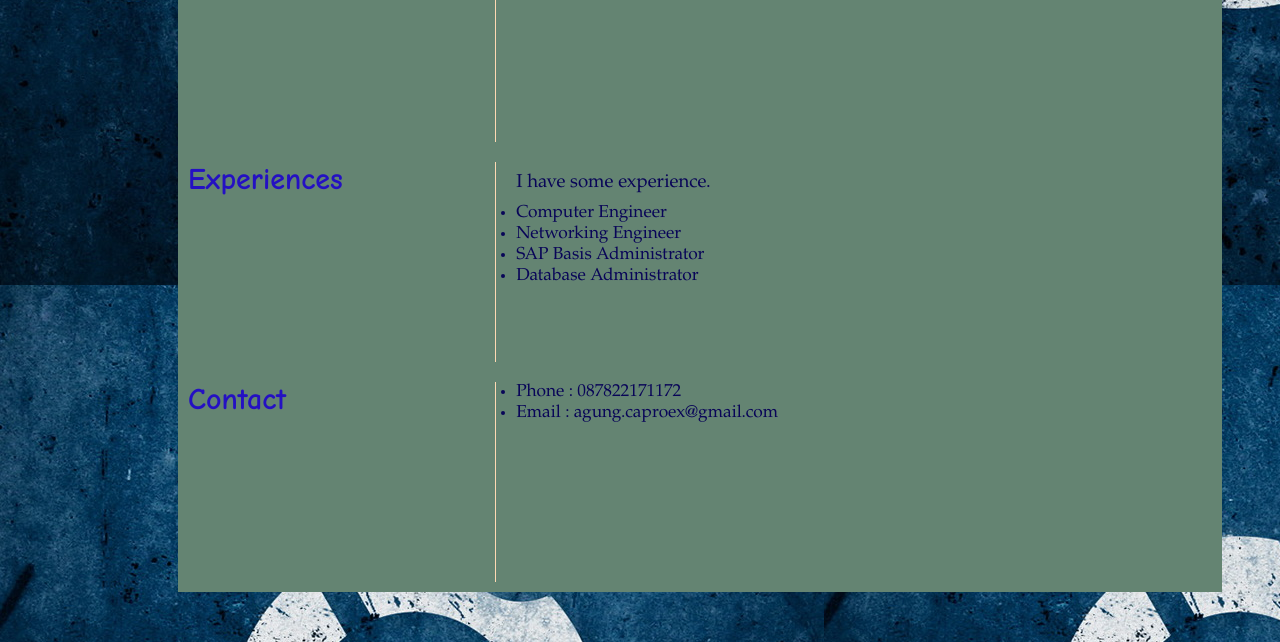
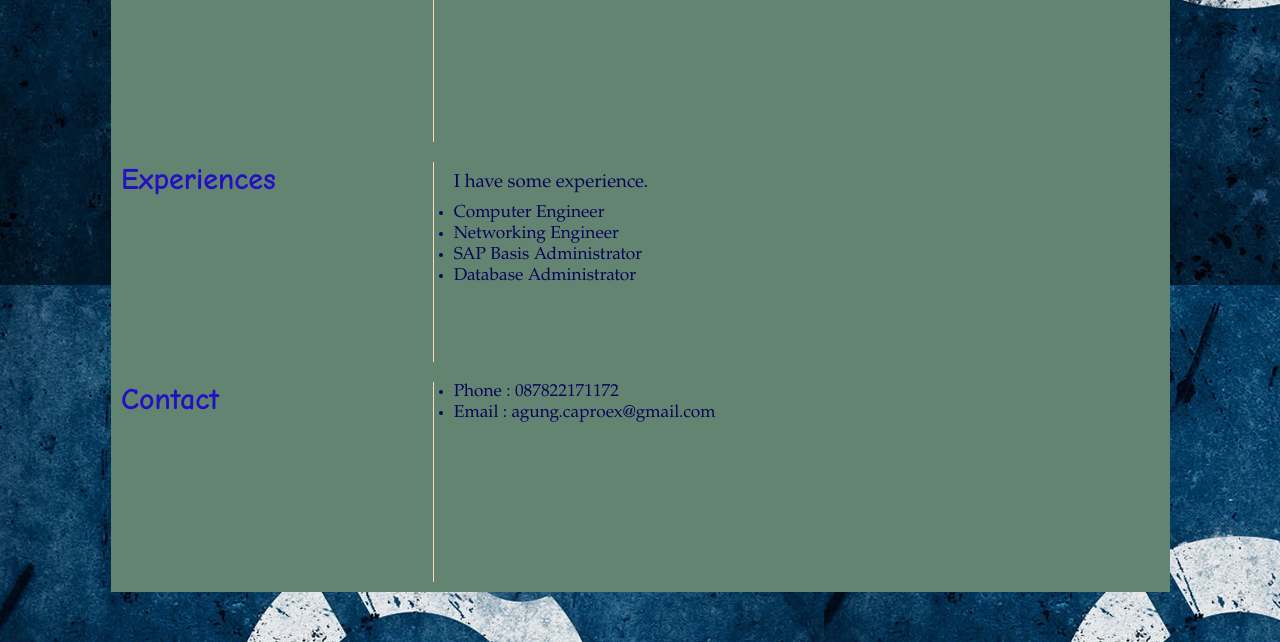
Before and after one commit to agungcaproex/agungcaproex.github.io, a plain HTML site: page index.html in a window 1280 px wide. Shown: the part 614-1256 px from the top of the page. Drawn offline with Linux system fonts and the light colour scheme.

Commit message:
commit ke 2

```diff
--- a/css/style.css
+++ b/css/style.css
@@ -65,17 +65,17 @@ hr {
  	width: 100%;
 	height: 50px;
 	margin-top: 10px;
-	box-shadow: 0 20px 20px -20px #333;
+	box-shadow: 0 30px 10px -0px #333;
 	margin: -50px auto 10px;
 }
 
 .content{
 	color : #b35900;
 	float: left;
-	width: 100%;
+	width: 101.5%;
 	height: 150%;
 	background-color : #648472;
-	margin : 50px 50px;
+	margin : 50px -17px;
 	padding : 10px 10px;
 }
 
```
